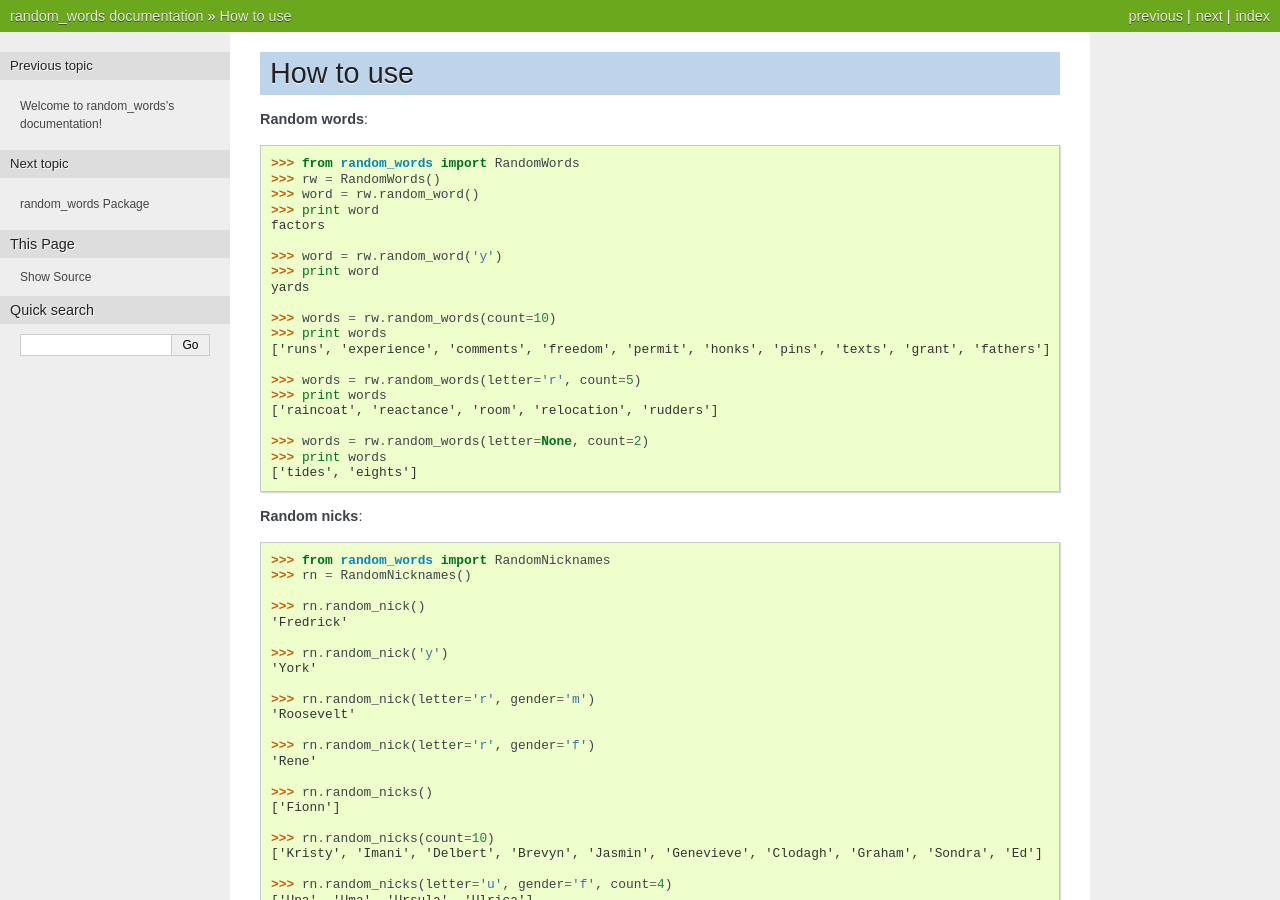
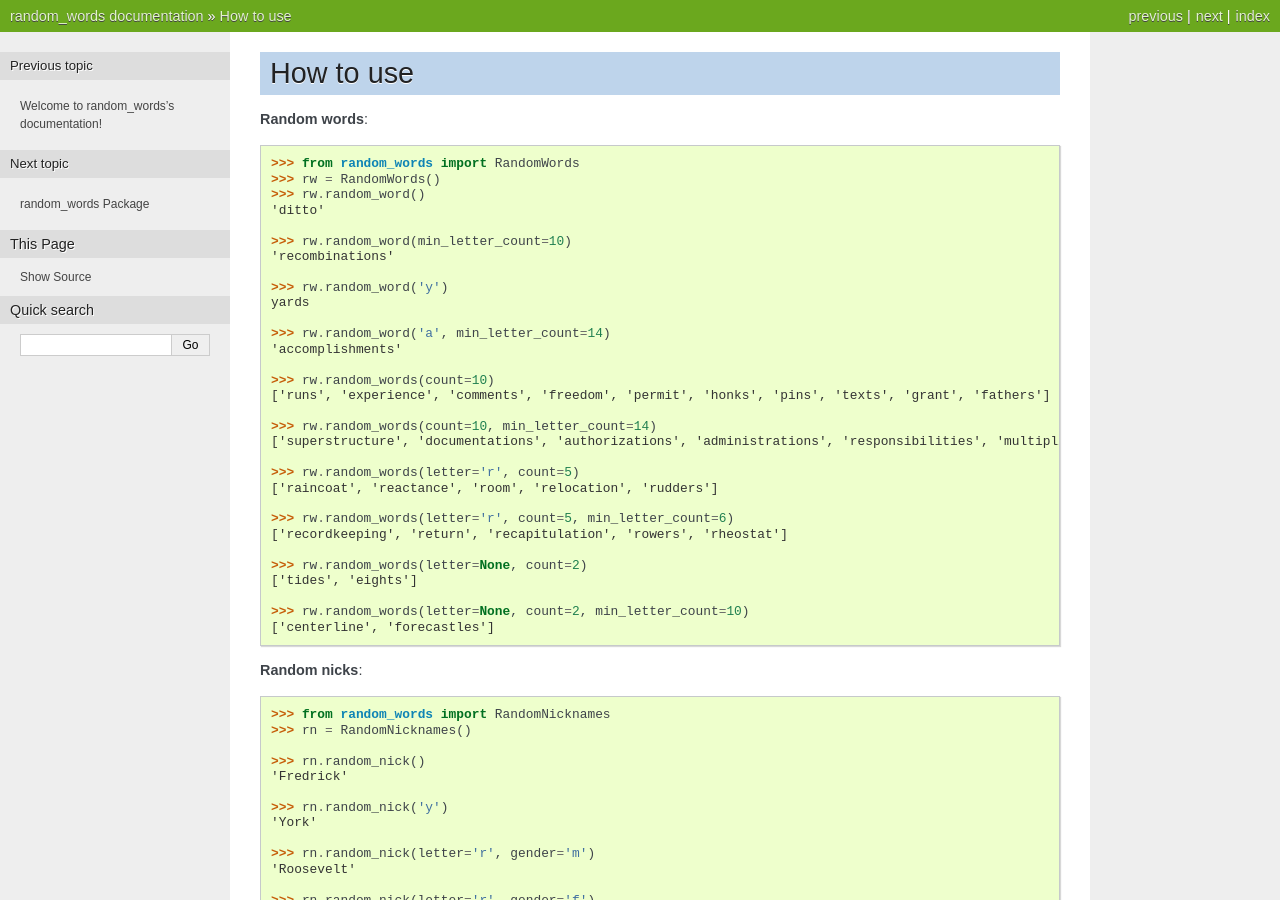
Before and after one commit to tomislater/RandomWords, a Sphinx documentation site: the page built from docs/how_to_use.rst, in a window 1280 px wide and 900 px high. Built offline with Sphinx 7.4.7, drawn with Linux system fonts in a browser that asks for light colours.

Commit message:
add more examples to docs

```diff
--- a/docs/how_to_use.rst
+++ b/docs/how_to_use.rst
@@ -5,25 +5,35 @@ How to use
 
     >>> from random_words import RandomWords
     >>> rw = RandomWords()
-    >>> word = rw.random_word()
-    >>> print word
-    factors
+    >>> rw.random_word()
+    'ditto'
 
-    >>> word = rw.random_word('y')
-    >>> print word
+    >>> rw.random_word(min_letter_count=10)
+    'recombinations'
+
+    >>> rw.random_word('y')
     yards
 
-    >>> words = rw.random_words(count=10)
-    >>> print words
+    >>> rw.random_word('a', min_letter_count=14)
+    'accomplishments'
+
+    >>> rw.random_words(count=10)
     ['runs', 'experience', 'comments', 'freedom', 'permit', 'honks', 'pins', 'texts', 'grant', 'fathers']
 
-    >>> words = rw.random_words(letter='r', count=5)
-    >>> print words
+    >>> rw.random_words(count=10, min_letter_count=14)
+    ['superstructure', 'documentations', 'authorizations', 'administrations', 'responsibilities', 'multiplication', 'representative', 'reinforcements', 'accountabilities', 'telecommunication']
+
+    >>> rw.random_words(letter='r', count=5)
     ['raincoat', 'reactance', 'room', 'relocation', 'rudders']
 
-    >>> words = rw.random_words(letter=None, count=2)
-    >>> print words
+    >>> rw.random_words(letter='r', count=5, min_letter_count=6)
+    ['recordkeeping', 'return', 'recapitulation', 'rowers', 'rheostat']
+
+    >>> rw.random_words(letter=None, count=2)
     ['tides', 'eights']
+
+    >>> rw.random_words(letter=None, count=2, min_letter_count=10)
+    ['centerline', 'forecastles']
 
 **Random nicks**::
 
```
